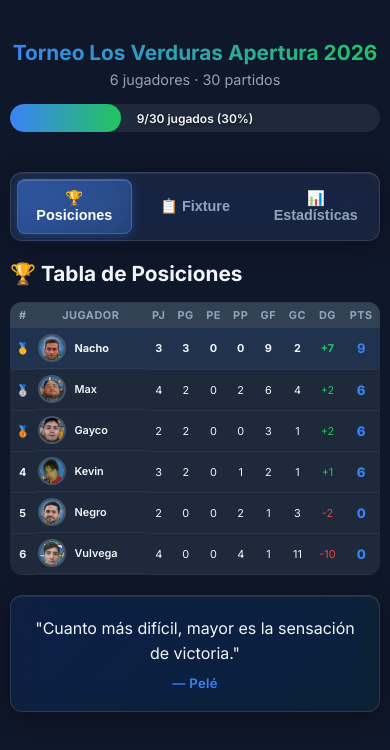
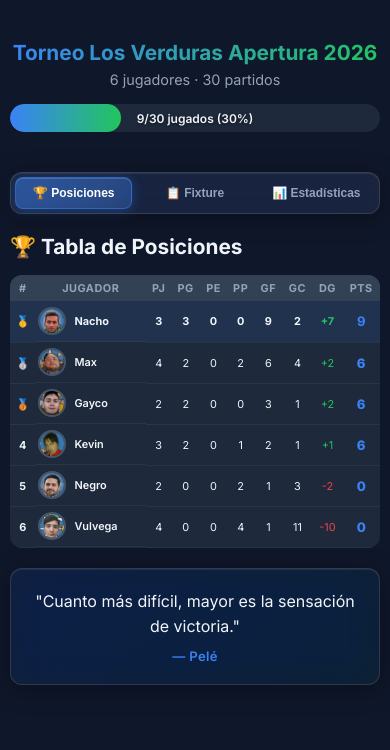
Before and after one commit to maxicopp/fixture-verdura, a Next.js app: page / in a window 390 px wide. Shown: the top 750 px of the page. Built offline with nearby package versions, Linux system fonts and the light colour scheme.

Commit message:
style: adjust tab styles for improved layout on mobile devices

```diff
--- a/app/globals.css
+++ b/app/globals.css
@@ -622,6 +622,8 @@ tr.leader td { font-weight: 700; }
 @media (max-width: 600px) {
   .app { padding: 10px; }
   .header h1 { font-size: 1.3rem; }
+  .tabs { gap: 4px; padding: 4px; }
+  .tab { padding: 8px 4px; font-size: 0.75rem; }
   .stats-grid { grid-template-columns: 1fr; }
   .player-perf-grid { grid-template-columns: 1fr; }
 
```
